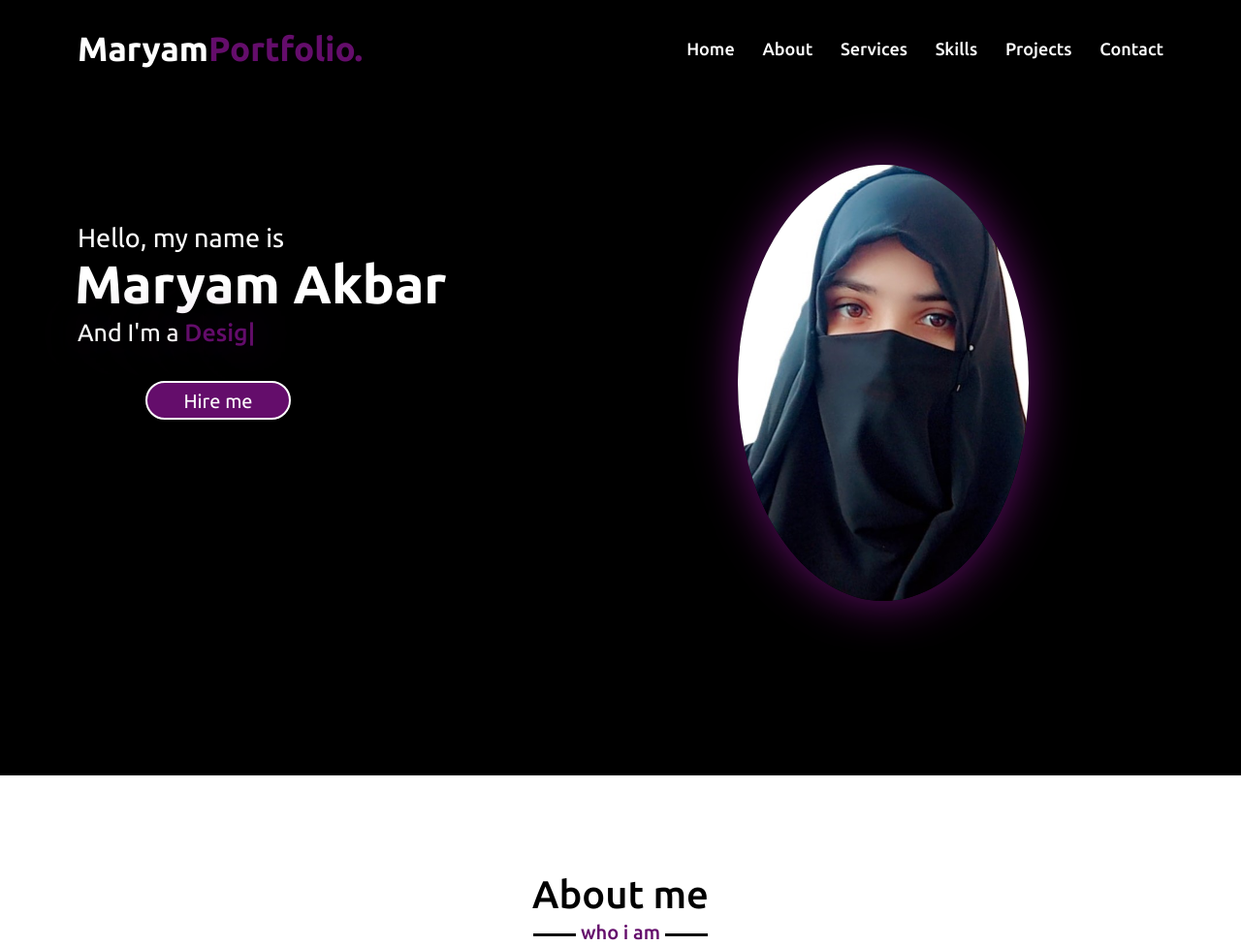
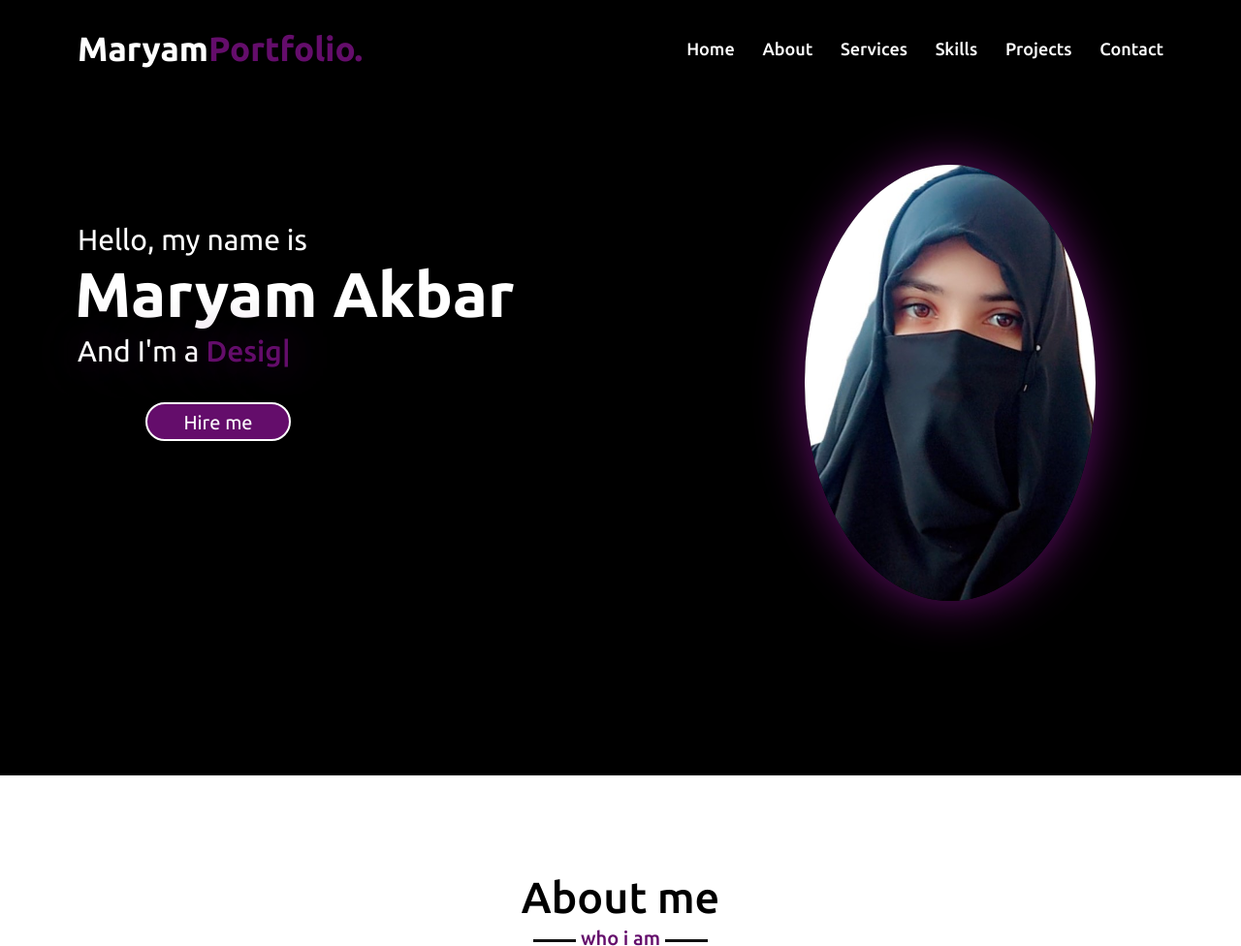
Before and after one commit to MaryamAkbar123/Personal_Portfolio, a plain HTML site: page index.html in a window 1280 px wide. Shown: the top 976 px of the page at 97% size. Drawn offline with nearby package versions, Linux system fonts and the light colour scheme.

Commit message:
Update style.css

```diff
--- a/style.css
+++ b/style.css
@@ -50,7 +50,7 @@ section{
 section .title{
     position: relative;
     text-align: center;
-    font-size: 40px;
+    font-size: 45px;
     font-weight: 500;
     margin-bottom: 60px;
     padding-bottom: 20px;
@@ -188,16 +188,16 @@ section .title::after{
   margin-right: 0;
 }
 .home .home-content .text-1{
-    font-size: 27px;
+    font-size: 30px;
     margin-top: 100px;
 }
 .home .home-content .text-2{
-    font-size: 55px;
+    font-size: 65px;
     font-weight: 600;
     margin-left: -3px;
 }
 .home .home-content .text-3{
-    font-size: 25px;
+    font-size: 30px;
     margin: 5px 0;
     text-shadow: 0 0 50px  #640D6B;
 }
```
